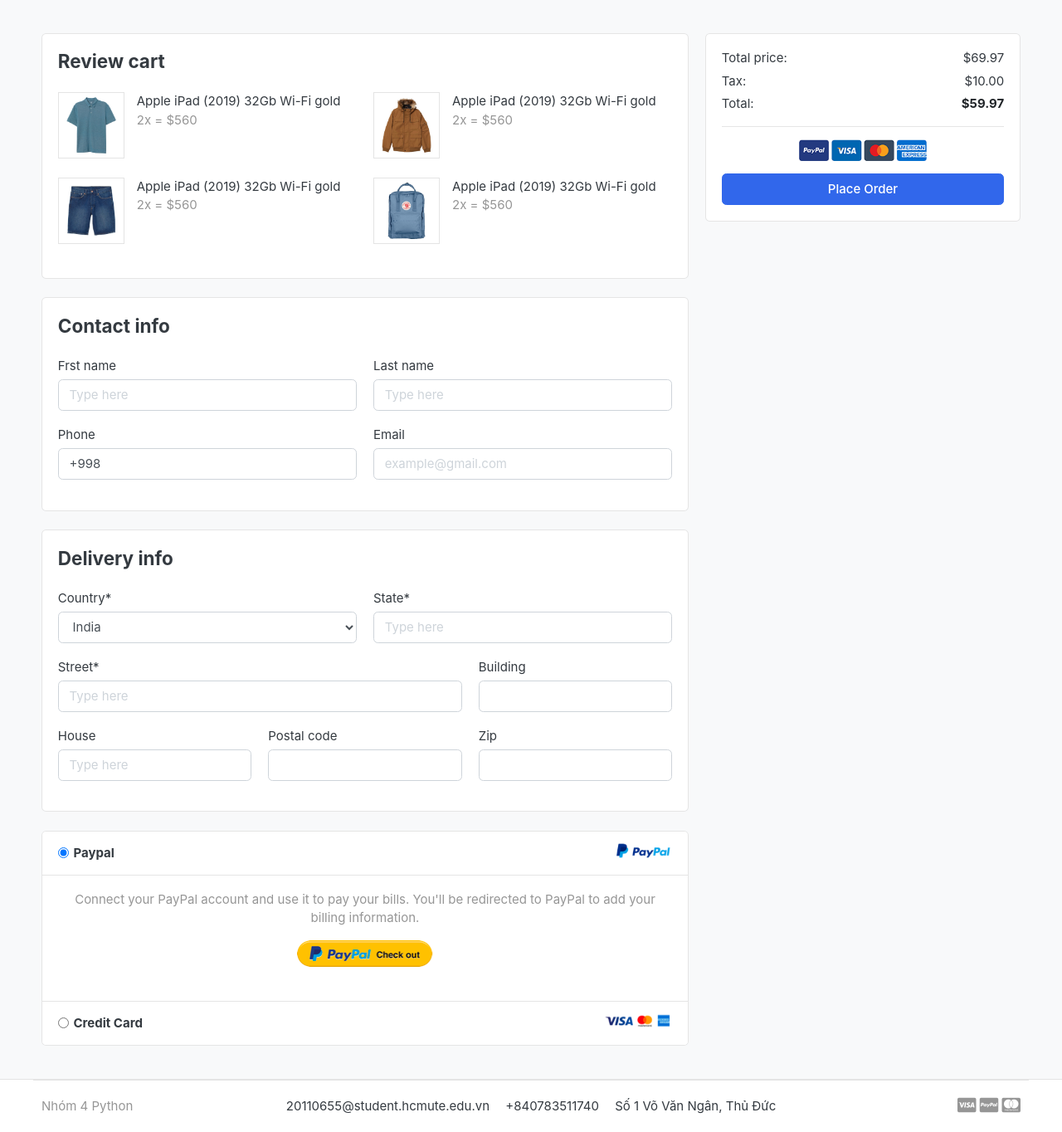
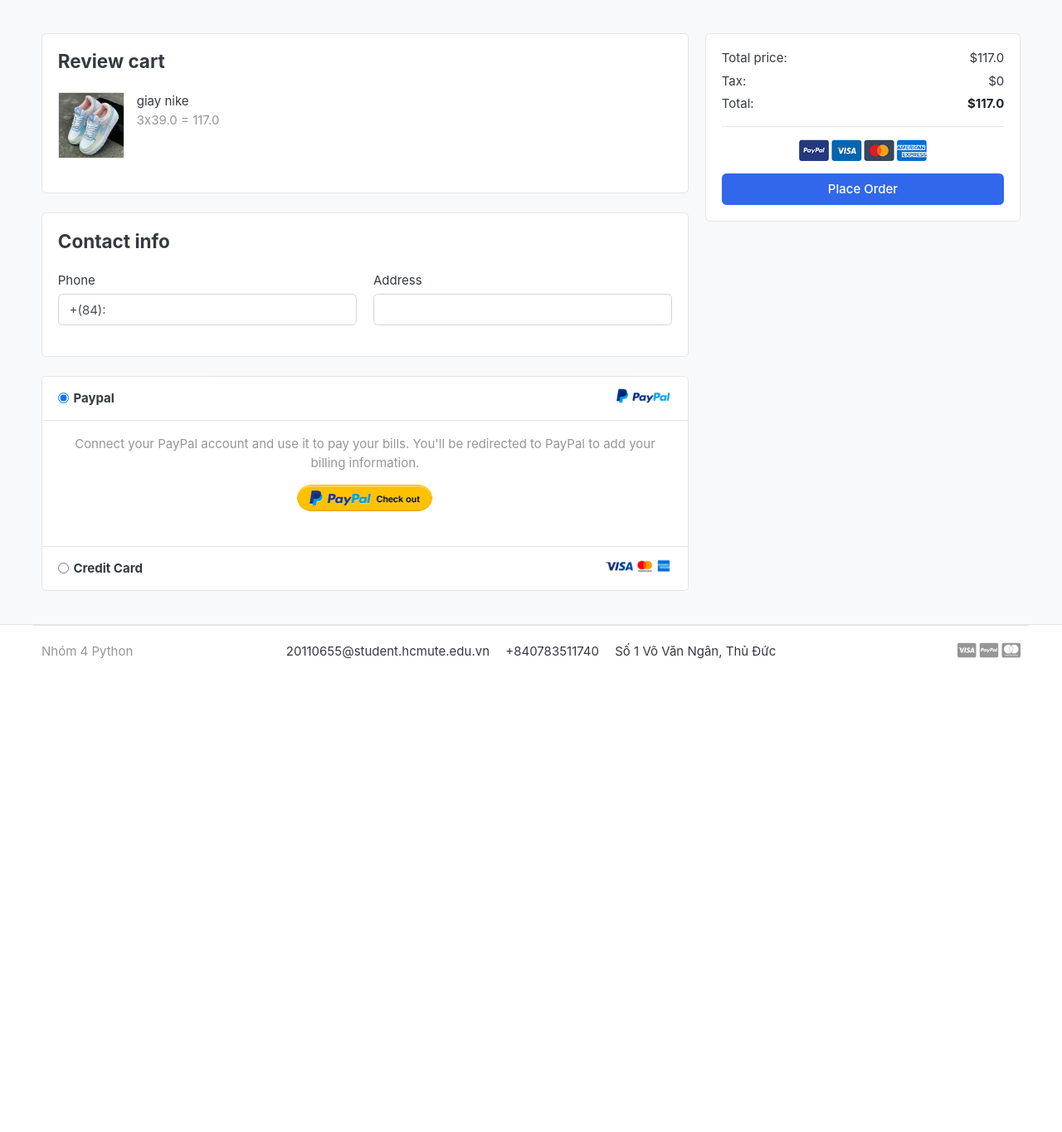
Before and after one commit to NoahSavant/WalkToFutureProject, a Django app: page /place_order/ in a window 1280 px wide. Shown: the part 126-1490 px from the top of the page at 83% size. After the commit the page ends 920 px from the top, so only its background shows below. Run offline with Django 4.2, Linux system fonts and the light colour scheme; a user stored in the database is signed in; data comes from the database, SQL or seed files in the repository; both versions use the stored data as it was after the commit; some libraries are stand-ins or nearby versions; some web fonts are replaced.

Commit message:
đa sua place-order

```diff
--- a/FootWearStore/store/templates/store/base/base.html
+++ b/FootWearStore/store/templates/store/base/base.html
@@ -110,7 +110,7 @@ $(document).ready(function() {
 				<div class="d-flex justify-content-end mb-3 mb-lg-0">
 					<div class="widget-header">
 						{% if request.user.is_authenticated %}
-						<small class="title text-muted">Welcome {{ user.get_username }}!</small>
+						<small class="title text-muted">Welcome {{ user }}!</small>
 						<span class="" >
 							<a href="{%url 'logout' %}" >Logout</a>
 						</span>
--- a/FootWearStore/store/templates/store/order_complete.html
+++ b/FootWearStore/store/templates/store/order_complete.html
@@ -23,7 +23,7 @@
                         <!-- Start .row -->
                         <div class="col-lg-6">
                             <!-- col-lg-6 start here -->
-                            <div class="invoice-logo"><img src="/images/logo.png" alt="Invoice logo" style="max-height: 40px;"></div>
+                            <div class="invoice-logo"><img src="{% static 'store/images/logo1.jpg' %}" alt="Invoice logo" style="max-height: 40px;"></div>
                         </div>
                         <!-- col-lg-6 end here -->
                         <div class="col-lg-6">
--- a/FootWearStore/store/templates/store/place-order.html
+++ b/FootWearStore/store/templates/store/place-order.html
@@ -16,42 +16,17 @@
 <div class="card-body">
 	<h4 class="card-title mb-4">Review cart</h4>
 	<div class="row">
+		{% for item in list %}
 		<div class="col-md-6">
 			<figure class="itemside  mb-4">
-				<div class="aside"><img src="./images/items/1.jpg" class="border img-sm"></div>
+				<div class="aside"><img src="{{ item.product.image.url }}" class="border img-sm"></div>
 				<figcaption class="info">
-					<p>Apple iPad (2019) 32Gb Wi-Fi gold </p>
-					<span class="text-muted">2x = $560 </span>
+					<p>{{ item.product.name }}</p>
+					<span class="text-muted">{{ item.quantity }}x{{ item.product.price }} = {{ item.total }} </span>
 				</figcaption>
 			</figure>
 		</div> <!-- col.// -->
-		<div class="col-md-6">
-			<figure class="itemside  mb-4">
-				<div class="aside"><img src="./images/items/2.jpg" class="border img-sm"></div>
-				<figcaption class="info">
-					<p>Apple iPad (2019) 32Gb Wi-Fi gold </p>
-					<span class="text-muted">2x = $560 </span>
-				</figcaption>
-			</figure>
-		</div> <!-- col.// -->
-		<div class="col-md-6">
-			<figure class="itemside mb-4">
-				<div class="aside"><img src="./images/items/3.jpg" class="border img-sm"></div>
-				<figcaption class="info">
-					<p>Apple iPad (2019) 32Gb Wi-Fi gold </p>
-					<span class="text-muted">2x = $560 </span>
-				</figcaption>
-			</figure>
-		</div> <!-- col.// -->
-		<div class="col-md-6">
-			<figure class="itemside  mb-4">
-				<div class="aside"><img src="./images/items/4.jpg" class="border img-sm"></div>
-				<figcaption class="info">
-					<p>Apple iPad (2019) 32Gb Wi-Fi gold </p>
-					<span class="text-muted">2x = $560 </span>
-				</figcaption>
-			</figure>
-		</div> <!-- col.// -->
+		{% endfor %}
 	</div> <!-- row.// -->
 </div> <!-- card-body.// -->
 </article> <!-- card.// -->
@@ -63,77 +38,22 @@
 	<form action="">
 		<div class="row">
 			<div class="form-group col-sm-6">
-				<label>Frst name</label>
-				<input type="text" placeholder="Type here" class="form-control">
+				<label>Phone</label>
+				<input type="text" value="+(84): " class="form-control">
 			</div>
 			<div class="form-group col-sm-6">
-				<label>Last name</label>
-				<input type="text" placeholder="Type here" class="form-control">
-			</div>
-			<div class="form-group col-sm-6">
-				<label>Phone</label>
-				<input type="text" value="+998" class="form-control">
-			</div>
-			<div class="form-group col-sm-6">
-				<label>Email</label>
-				<input type="email" placeholder="example@gmail.com" class="form-control">
+				<label>Address</label>
+				<input type="text" class="form-control">
 			</div>
 		</div> <!-- row.// -->
 	</form>
 </div> <!-- card-body.// -->
 </article> <!-- card.// -->
 
-
-<article class="card mb-4">
-<div class="card-body">
-	<h4 class="card-title mb-4">Delivery info</h4>
-	<form action="">
-
-
-		<div class="row">
-				<div class="form-group col-sm-6">
-					<label>Country*</label>
-					<select name="" class="form-control">
-						<option value="">India</option>
-						<option value="">United States</option>
-						<option value="">France</option>
-						<option value="">Italy</option>
-					</select>
-				</div>
-				<div class="form-group col-sm-6">
-					<label>State*</label>
-					<input type="text" placeholder="Type here" class="form-control">
-				</div>
-				<div class="form-group col-sm-8">
-					<label>Street*</label>
-					<input type="text" placeholder="Type here" class="form-control">
-				</div>
-				<div class="form-group col-sm-4">
-					<label>Building</label>
-					<input type="text" placeholder="" class="form-control">
-				</div>
-				<div class="form-group col-sm-4">
-					<label>House</label>
-					<input type="text" placeholder="Type here" class="form-control">
-				</div>
-				<div class="form-group col-sm-4">
-					<label>Postal code</label>
-					<input type="text" placeholder="" class="form-control">
-				</div>
-				<div class="form-group col-sm-4">
-					<label>Zip</label>
-					<input type="text" placeholder="" class="form-control">
-				</div>
-		</div> <!-- row.// -->
-	</form>
-</div> <!-- card-body.// -->
-</article> <!-- card.// -->
-
-
 <article class="accordion" id="accordion_pay">
 	<div class="card">
 		<header class="card-header">
-			<img src="./images/misc/payment-paypal.png" class="float-right" height="24">
+			<img src="{% static 'store/images/misc/payment-paypal.png' %}" class="float-right" height="24">
 			<label class="form-check collapsed" data-toggle="collapse" data-target="#pay_paynet">
 				<input class="form-check-input" name="payment-option" checked type="radio" value="option2">
 				<h6 class="form-check-label">
@@ -145,7 +65,7 @@
 		<div class="card-body">
 			<p class="text-center text-muted">Connect your PayPal account and use it to pay your bills. You'll be redirected to PayPal to add your billing information.</p>
 			<p class="text-center">
-				<a href="#"><img src="./images/misc/btn-paypal.png" height="32"></a>
+				<a href="#"><img src="{% static 'store/images/misc/btn-paypal.png' %}" height="32"></a>
 				<br><br>
 			</p>
 		</div> <!-- card body .// -->
@@ -153,7 +73,7 @@
 	</div> <!-- card.// -->
 	<div class="card">
 	<header class="card-header">
-		<img src="./images/misc/payment-card.png" class="float-right" height="24">
+		<img src="{% static 'store/images/misc/payment-card.png' %}" class="float-right" height="24">
 		<label class="form-check" data-toggle="collapse" data-target="#pay_payme">
 			<input class="form-check-input" name="payment-option" type="radio" value="option2">
 			<h6 class="form-check-label"> Credit Card  </h6>
@@ -181,19 +101,19 @@
 		<div class="card-body">
 			<dl class="dlist-align">
 			  <dt>Total price:</dt>
-			  <dd class="text-right">$69.97</dd>
+			  <dd class="text-right">${{ total }}</dd>
 			</dl>
 			<dl class="dlist-align">
 			  <dt>Tax:</dt>
-			  <dd class="text-right"> $10.00</dd>
+			  <dd class="text-right"> $0</dd>
 			</dl>
 			<dl class="dlist-align">
 			  <dt>Total:</dt>
-			  <dd class="text-right text-dark b"><strong>$59.97</strong></dd>
+			  <dd class="text-right text-dark b"><strong>${{ total }}</strong></dd>
 			</dl>
 			<hr>
 			<p class="text-center mb-3">
-				<img src="./images/misc/payments.png" height="26">
+				<img src="{% static 'store/images/misc/payments.png' %}" height="26">
 			</p>
 			<a href="{% url 'order_complete' %}" class="btn btn-primary btn-block"> Place Order </a>
 
--- a/FootWearStore/store/views.py
+++ b/FootWearStore/store/views.py
@@ -21,8 +21,6 @@ def product_detail(request, slug):
         color = request.POST['radio_color']
         size = request.POST['radio_size']
         products = models.Product.objects.filter(slug=slug, color = color, size=size)
-        if len(products) == 0:
-            pass
         list = models.Cart.objects.filter(product=products[0], user=request.user)
         if len(list) == 0:
             cart = models.Cart()
@@ -45,6 +43,7 @@ def product_detail(request, slug):
         'products' : products,
         'pro_colors': pro_colors,
         'sizes': list_size,
+        'first':list_size[0],
     })
 
 def register(request):
@@ -124,7 +123,13 @@ def store(request):
 
 @login_required(login_url='login')
 def place_order(request):
-    return render(request,'store/place-order.html')
+    if request.user.is_authenticated:
+        list = models.Cart.objects.filter(user= request.user)
+        total = 0
+        for item in list:
+            total = total + item.total
+    context = {'list': list, 'total': total, }
+    return render(request,'store/place-order.html', context)
 
 @login_required(login_url='login')
 def order_complete(request):
```
Also changed, not shown: FootWearStore/store/templates/store/product-detail.html (+13 -1 lines), FootWearStore/db.sqlite3, FootWearStore/store/static/store/images/logo.jpg (added).
